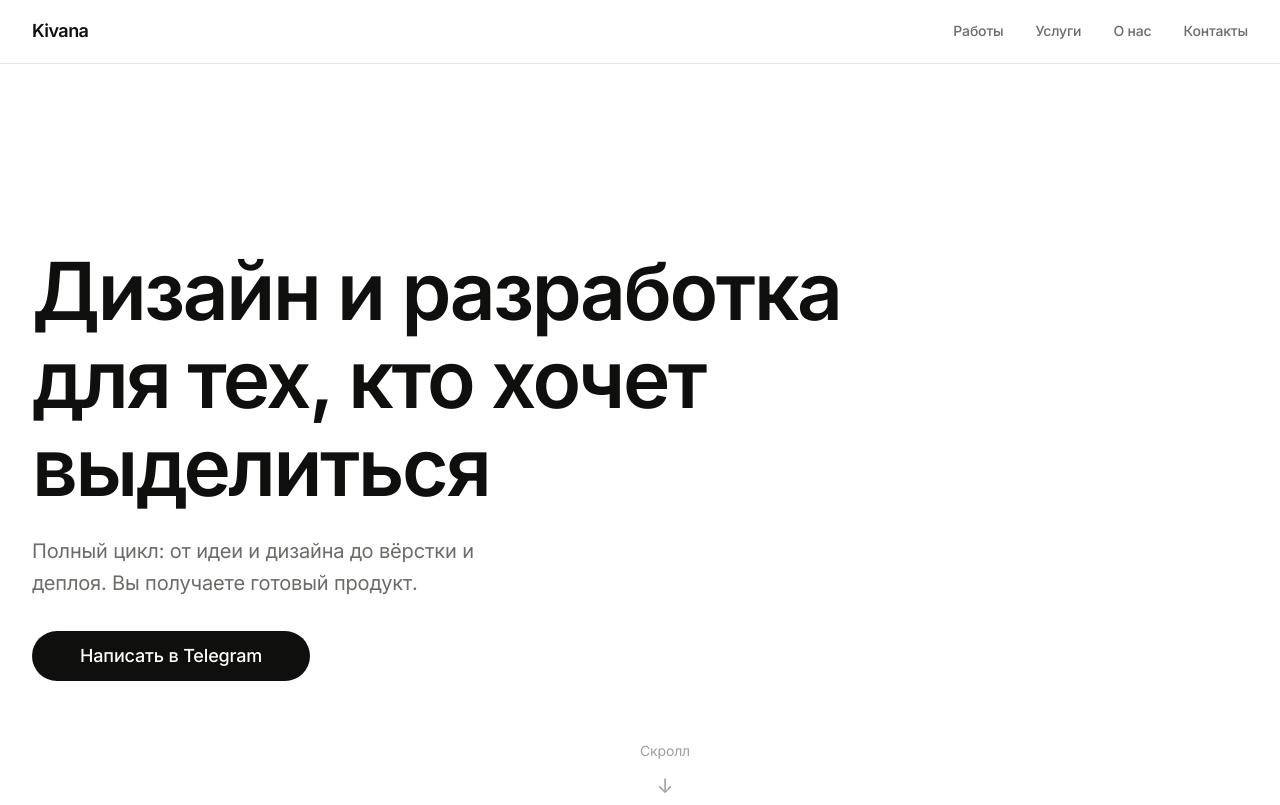
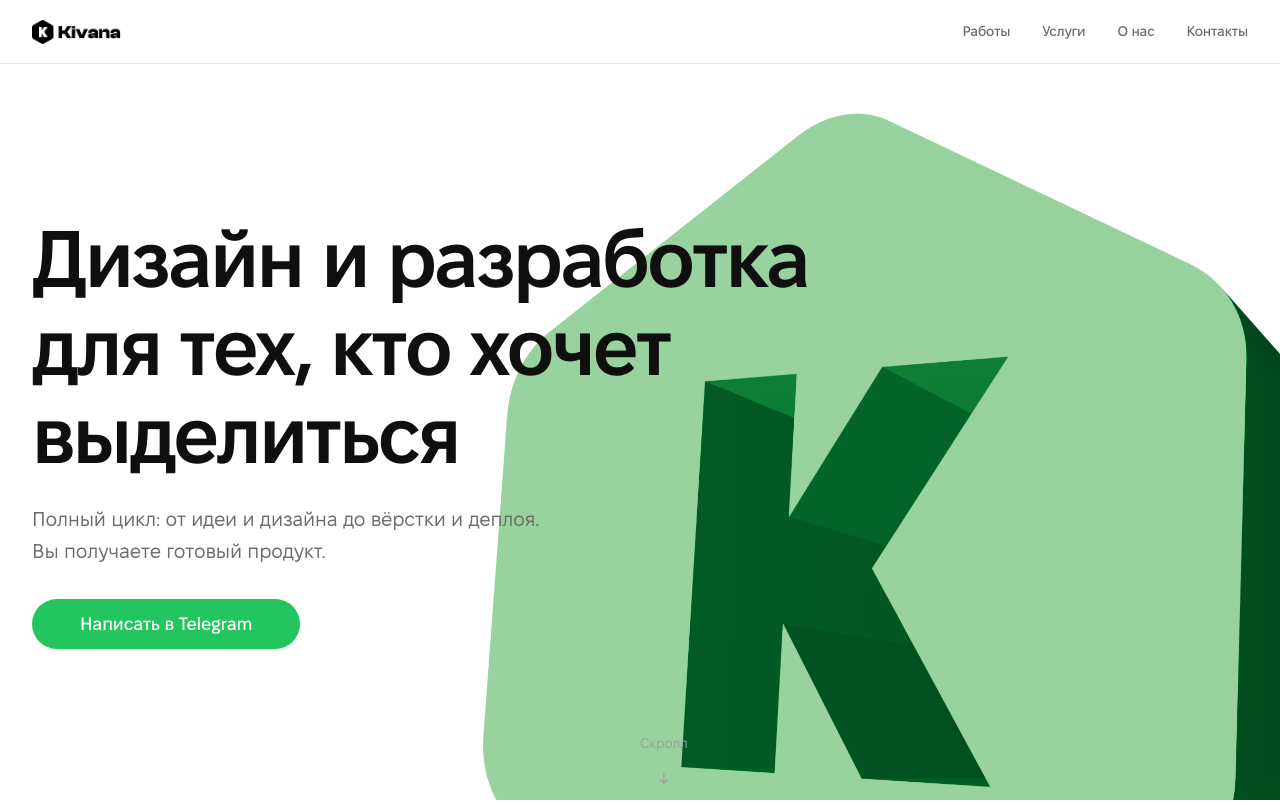
Before and after one commit to kirillrub108/kivana, an Eleventy site: page src/index.njk in a window 1280 px wide. Shown: the top 805 px of the page. Built offline with nearby package versions, Linux system fonts and the light colour scheme; Eleventy itself is replaced by a stand-in of ours; files that its build step writes are made by us from their sources.

Commit message:
редизайн

```diff
--- a/src/_includes/layouts/base.njk
+++ b/src/_includes/layouts/base.njk
@@ -24,11 +24,6 @@
   <!-- Canonical -->
   <link rel="canonical" href="{{ site.url }}{{ page.url }}">
 
-  <!-- Google Fonts: Inter -->
-  <link rel="preconnect" href="https://fonts.googleapis.com">
-  <link rel="preconnect" href="https://fonts.gstatic.com" crossorigin>
-  <link href="https://fonts.googleapis.com/css2?family=Inter:wght@400;500;600&display=swap" rel="stylesheet">
-
   <!-- Styles -->
   <link rel="stylesheet" href="/assets/css/main.css">
 </head>
--- a/src/_includes/partials/header.njk
+++ b/src/_includes/partials/header.njk
@@ -1,6 +1,6 @@
 <header class="header">
   <div class="container header__inner">
-    <a href="/" class="header__logo">{{ site.name }}</a>
+    <a href="/" class="header__logo"><img src="/assets/images/logos/Long_logo_dark.png" alt="{{ site.name }}" class="header__logo-img"></a>
 
     <nav class="header__nav">
       <a href="/work/" class="header__link{% if page.url == '/work/' %} header__link--active{% endif %}">Работы</a>
--- a/src/assets/css/components.css
+++ b/src/assets/css/components.css
@@ -37,12 +37,13 @@
 }
 
 .btn--inverted {
-  background-color: var(--color-bg);
-  color: var(--color-accent);
+  background-color: #22C55E;
+  color: #000;
 }
 
 .btn--inverted:hover {
-  background-color: var(--color-surface);
+  background-color: #000;
+  color: #fff;
 }
 
 .btn--lg {
@@ -148,8 +149,14 @@
 }
 
 .service-card__icon {
-  font-size: var(--text-3xl);
+  font-size: 36px;
+  color: #22C55E;
   margin-bottom: var(--space-4);
+  transition: color var(--transition-fast);
+}
+
+.service-card:hover .service-card__icon {
+  color: var(--color-text-primary);
 }
 
 .service-card__name {
@@ -264,7 +271,7 @@
 /* --- Stat block --- */
 .stat {
   padding: var(--space-6);
-  background-color: var(--color-bg-subtle);
+  background-color: #22C55E;
   border-radius: var(--radius-md);
 }
 
@@ -273,11 +280,12 @@
   font-weight: 600;
   line-height: var(--leading-tight);
   margin-bottom: var(--space-2);
+  color: #000;
 }
 
 .stat__label {
   font-size: var(--text-sm);
-  color: var(--color-text-secondary);
+  color: rgba(0, 0, 0, 0.7);
 }
 
 /* --- Team card --- */
--- a/src/assets/css/main.css
+++ b/src/assets/css/main.css
@@ -29,9 +29,14 @@
 }
 
 .header__logo {
-  font-size: var(--text-lg);
-  font-weight: 600;
-  letter-spacing: var(--tracking-tight);
+  display: inline-flex;
+  align-items: center;
+}
+
+.header__logo-img {
+  height: 24px;
+  width: auto;
+  display: block;
 }
 
 .header__nav {
@@ -197,12 +202,54 @@
 
 /* --- Hero --- */
 .hero {
-  min-height: 100svh;
+  height: calc(100svh - 64px);
   display: flex;
   flex-direction: column;
   justify-content: center;
   position: relative;
-  padding-block: var(--space-32);
+  padding-block: var(--space-16);
+  overflow: hidden;
+  box-sizing: border-box;
+}
+
+.hero__inner {
+  display: flex;
+  align-items: center;
+  justify-content: space-between;
+  gap: var(--space-8);
+}
+
+.hero__content {
+  flex: 0 1 auto;
+  max-width: 900px;
+  position: relative;
+  z-index: 1;
+}
+
+.hero__logo {
+  flex: 0 0 auto;
+  position: absolute;
+  right: -150px;
+  bottom: -350px;
+  top: 50%;
+  transform: translateY(-50%);
+}
+
+.hero__logo img {
+  display: block;
+  width: 1050px;
+  height: auto;
+}
+
+@media (max-width: 1023px) {
+  .hero__logo {
+    right: -80px;
+    opacity: 0.2;
+  }
+
+  .hero__logo img {
+    width: 360px;
+  }
 }
 
 .hero__title {
@@ -217,14 +264,24 @@
 .hero__subtitle {
   font-size: clamp(1rem, 2vw, var(--text-xl));
   color: var(--color-text-secondary);
+  font-weight: 400;
   max-width: 520px;
   line-height: var(--leading-normal);
   margin-bottom: var(--space-8);
 }
 
+.btn--hero {
+  background-color: #22C55E;
+  color: #fff;
+}
+
+.btn--hero:hover {
+  background-color: #1ea34e;
+}
+
 .hero__scroll {
   position: absolute;
-  bottom: var(--space-16);
+  bottom: var(--space-2);
   left: 50%;
   transform: translateX(-50%);
   font-size: var(--text-sm);
@@ -357,7 +414,7 @@
 }
 
 .oferta-note a {
-  color: var(--color-text-secondary);
+  color: #22C55E;
   text-decoration: underline;
   text-underline-offset: 2px;
 }
--- a/src/assets/css/tokens.css
+++ b/src/assets/css/tokens.css
@@ -3,6 +3,30 @@
  * Все визуальные переменные проекта: цвета, типографика, отступы, радиусы, тени.
  * Ни одно значение не должно использоваться в CSS напрямую — только через эти токены.
  */
+
+@font-face {
+  font-family: 'FixelText';
+  src: url('/assets/fonts/FixelText-Regular.woff2') format('woff2');
+  font-weight: 400;
+  font-style: normal;
+  font-display: swap;
+}
+
+@font-face {
+  font-family: 'FixelText';
+  src: url('/assets/fonts/FixelText-Medium.woff2') format('woff2');
+  font-weight: 500;
+  font-style: normal;
+  font-display: swap;
+}
+
+@font-face {
+  font-family: 'FixelText';
+  src: url('/assets/fonts/FixelText-SemiBold.woff2') format('woff2');
+  font-weight: 600;
+  font-style: normal;
+  font-display: swap;
+}
 
 :root {
   /* Colors */
@@ -17,8 +41,8 @@
   --color-accent-hover: #2a2a28;
 
   /* Typography */
-  --font-sans: 'Inter', system-ui, -apple-system, sans-serif;
-  --font-display: 'Inter', system-ui, sans-serif;
+  --font-sans: 'FixelText', system-ui, -apple-system, sans-serif;
+  --font-display: 'FixelText', system-ui, sans-serif;
 
   --text-xs: 0.75rem;
   --text-sm: 0.875rem;
--- a/src/contact.njk
+++ b/src/contact.njk
@@ -11,7 +11,7 @@ permalink: /contact/
     <p class="contact-hero__desc reveal" style="--delay: 80ms">Напишите нам в Telegram — обычно отвечаем в течение пары часов в рабочее время. Расскажите о задаче, и мы предложим решение.</p>
     <p class="oferta-note reveal" style="--delay: 140ms">Работаем по <a href="/oferta/">публичной оферте</a> — все условия прозрачны и зафиксированы.</p>
     <div class="reveal" style="--delay: 160ms">
-      <a href="{{ site.telegram }}" class="btn btn--primary btn--lg btn--full" target="_blank" rel="noopener">Написать в Telegram</a>
+      <a href="{{ site.telegram }}" class="btn btn--inverted btn--lg btn--full" target="_blank" rel="noopener">Написать в Telegram</a>
     </div>
     <div class="mt-8 reveal" style="--delay: 200ms">
       <a href="mailto:{{ site.email }}" class="contact-hero__email">{{ site.email }}</a>
--- a/src/index.njk
+++ b/src/index.njk
@@ -6,11 +6,16 @@ metaDescription: "Дизайн-студия полного цикла: брен
 
 {# Hero #}
 <section class="hero">
-  <div class="container">
+  <div class="container hero__inner">
+    <div class="hero__content">
       <h1 class="hero__title">Дизайн и разработка для тех, кто хочет выделиться</h1>
       <p class="hero__subtitle">Полный цикл: от идеи и дизайна до вёрстки и деплоя. Вы получаете готовый продукт.</p>
-      <a href="{{ site.telegram }}" class="btn btn--primary btn--lg" target="_blank" rel="noopener">Написать в Telegram</a>
+      <a href="{{ site.telegram }}" class="btn btn--hero btn--lg" target="_blank" rel="noopener">Написать в Telegram</a>
     </div>
+    <div class="hero__logo">
+      <img src="/assets/images/logos/3d_kivana.png" alt="Kivana 3D логотип" width="600" height="600">
+    </div>
+  </div>
   <div class="hero__scroll scroll-indicator">
     <span class="text-sm">Скролл</span>
     <span class="hero__scroll-arrow">↓</span>
```
Also changed, not shown: src/assets/fonts/FixelText-Medium.woff2 (added), src/assets/fonts/FixelText-Regular.woff2 (added), src/assets/fonts/FixelText-SemiBold.woff2 (added), src/assets/images/logos/Long_logo_dark.png (added).
